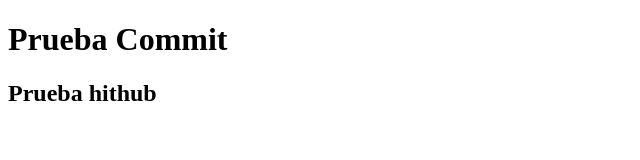
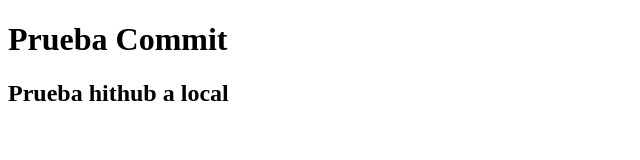
Before and after one commit to yemina92/Prueba, a plain HTML site: page index.html in a window 1280 px wide. Shown: the whole page, without its empty margins (0-640 px from the left). Drawn offline with Linux system fonts and the light colour scheme.

Commit message:
Update index.html

```diff
--- a/index.html
+++ b/index.html
@@ -8,6 +8,6 @@
 </head>
 <body>
 <h1> Prueba Commit</h1>
-<h2>Prueba hithub</h2>
+<h2>Prueba hithub a local</h2>
 </body>
 </html>
```
